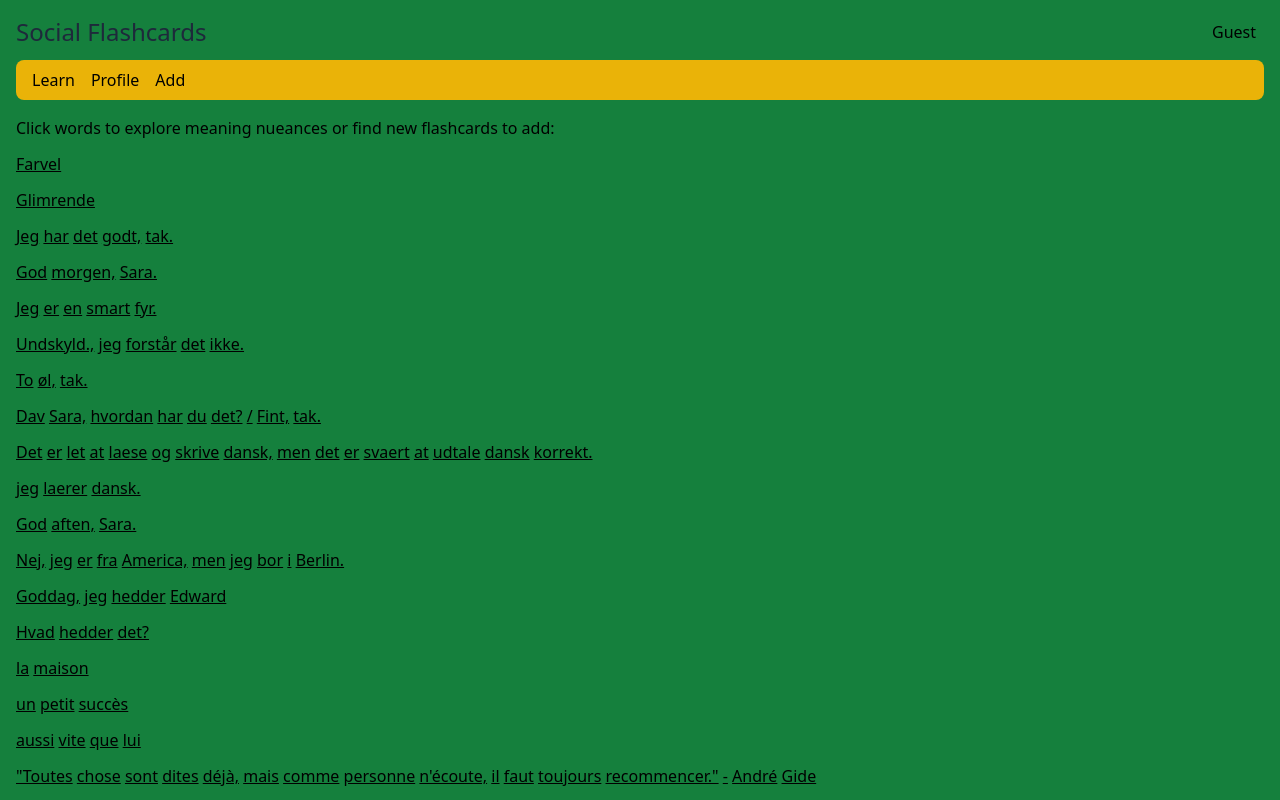
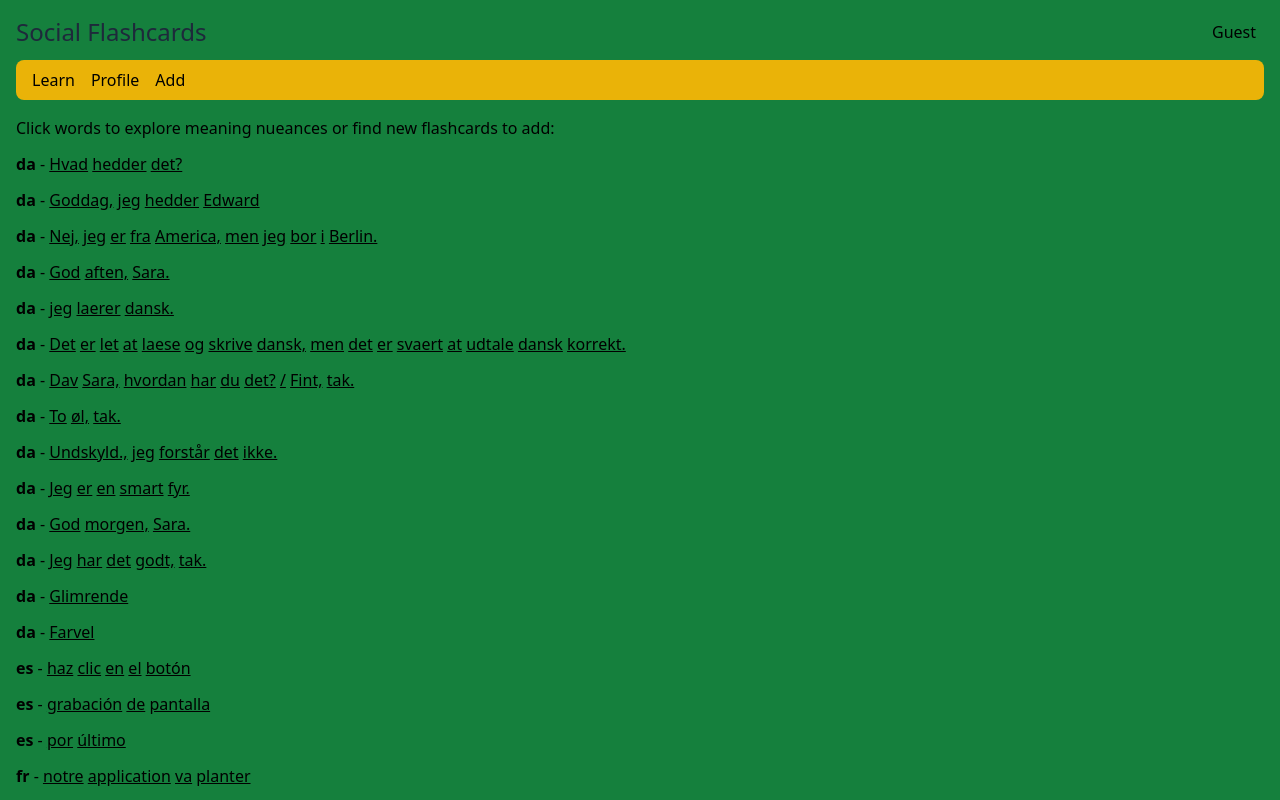
Before and after one commit to Underground-Learning-Club/soflash, a React (Vite) app: page /add in a window 1280 px wide. Shown: the top 800 px of the page. Built offline with nearby package versions, Linux system fonts and the light colour scheme.

Commit message:
added category to add

```diff
--- a/src/pages/PageAdd.tsx
+++ b/src/pages/PageAdd.tsx
@@ -4,7 +4,7 @@ import { AppContext } from "../AppContext";
 export const PageAdd = () => {
 	let { flashcards } = useContext(AppContext);
 
-	flashcards = flashcards.filter(m => m.isLanguage);
+	flashcards = flashcards.filter(m => m.isLanguage).sort((a,b) => a.category > b.category ? 1 : -1);
 
 	return (
 		<section className="pt-4">
@@ -12,7 +12,7 @@ export const PageAdd = () => {
 
 			{flashcards.map((flashcard) => {
 				return (
-					<div className="mb-3">
+					<div className="mb-3"><span className="font-semibold">{flashcard.category}</span> -{' '}
 						{flashcard.back.split(" ").map((word, index) => {
 							return <>
 								<span key={index}><a target="_blank" className="underline" href={`https://tatoeba.org/de/sentences/search?from=${flashcard.tatoebaLanguageIdCode}&query=${word}&to=eng`}>{word}</a></span>{" "}
```
